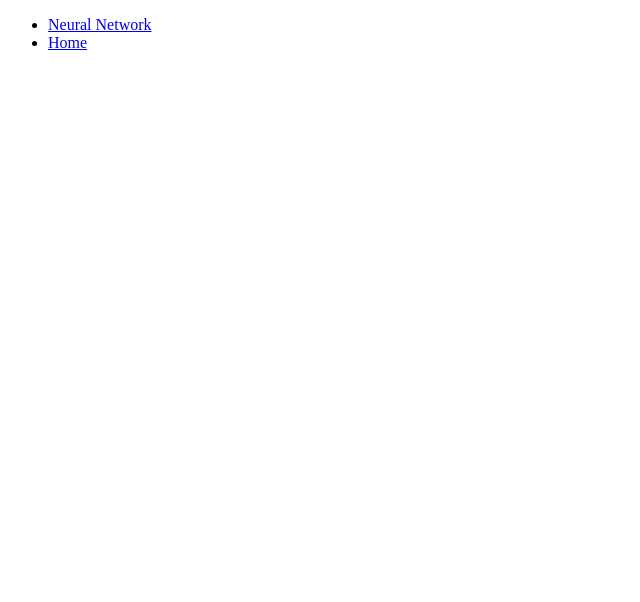
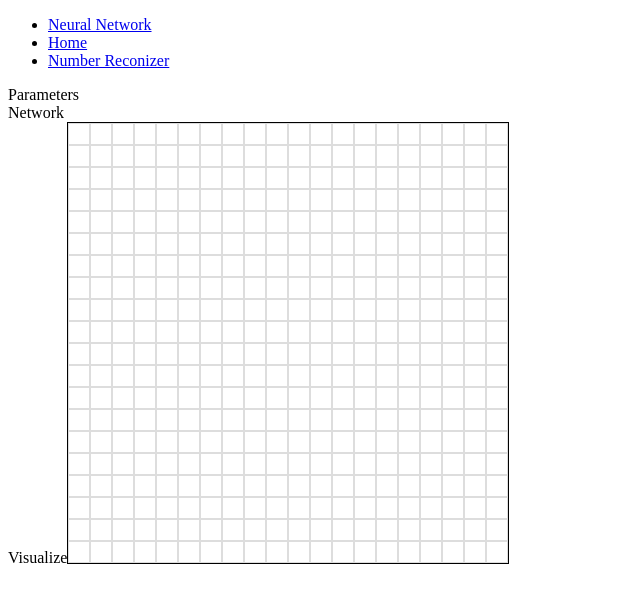
Before and after one commit to Jaewon-Kim13/React_Tensorflow_Frontend, a React (Vite) app: page /number-reconizer in a window 1280 px wide. Before the commit this address had no page. Shown: the top 602 px of the page, without its empty margins (0-640 px from the left). Built offline with nearby package versions, Linux system fonts and the light colour scheme.

Commit message:
added canvas using chatgpt, need to fix canvas to make it more general, and need to pass usestate fucntion in as props to manipulate the gird from the parent

```diff
--- a/src/App.tsx
+++ b/src/App.tsx
@@ -1,11 +1,10 @@
-import { useState } from "react";
 import { Link, Route, Routes } from "react-router-dom";
 import Neural from "./pages/Neural";
 import Home from "./pages/Home";
+import NumberNetwork from "./pages/NumberNetwork";
 
 function App() {
-	const [count, setCount] = useState(0);
-
+	//TODO: add navbar
 	return (
 		<>
 			<nav>
@@ -16,14 +15,17 @@ function App() {
 					<li>
 						<Link to="/home">Home</Link>
 					</li>
+					<li>
+						<Link to="/number-reconizer">Number Reconizer</Link>
+					</li>
 				</ul>
 			</nav>
 			<Routes>
 				<Route path="/neural" element={<Neural />} />
 				<Route path="/home" element={<Home />} />
+				<Route path="/number-reconizer" element={<NumberNetwork />} />
 			</Routes>
 		</>
 	);
 }
-
 export default App;
--- /dev/null
+++ b/src/components/Canvas.css
@@ -0,0 +1,19 @@
+.grid {
+    display: inline-block;
+    border: 1px solid #000;
+    user-select: none;
+  }
+
+  .row {
+    display: flex;
+  }
+
+  .cell {
+    width: 20px;
+    height: 20px;
+    border: 1px solid #ddd;
+  }
+
+  .cell.highlighted {
+    background-color: yellow;
+  }
--- /dev/null
+++ b/src/components/Canvas.tsx
@@ -0,0 +1,85 @@
+//NOTE I USED CHATGPT I DID NOT CODE THIS MYSELF!!! RECODE BEFORE FINAL COMMIT!
+//NEED TO LEARN useEffect and useRef
+//change toggle to not change already highlighted cells
+
+import React, { useState, useRef, useEffect } from "react";
+import "./Canvas.css";
+
+interface Props {
+	rows: number;
+	cols: number;
+	gridArray?: any;
+}
+
+function Canvas({ rows, cols, gridArray }: Props) {
+	// State to hold the grid data, which is a 2D array of numbers (0 or 1)
+	const [grid, setGrid] = useState<number[][]>([]);
+	// State to track if the mouse is being dragged
+	const [isDragging, setIsDragging] = useState<boolean>(false);
+	// Ref to the grid container element
+	const gridRef = useRef<HTMLDivElement>(null);
+
+	// Initialize the grid when the component mounts or when rows/cols change
+	useEffect(() => {
+		const initialGrid = Array.from({ length: rows }, () => Array.from({ length: cols }, () => 0));
+		setGrid(initialGrid);
+
+		// Function to handle mouse up event to stop dragging
+		const handleMouseUp = () => {
+			setIsDragging(false);
+		};
+
+		// Add event listener for mouse up on the document
+		document.addEventListener("mouseup", handleMouseUp);
+
+		// Clean up the event listener when the component unmounts or rows/cols change
+		return () => {
+			document.removeEventListener("mouseup", handleMouseUp);
+		};
+	}, [rows, cols]);
+
+	// Handle mouse down event on a cell
+	const handleMouseDown = (row: number, col: number) => {
+		setIsDragging(true); // Start dragging
+		toggleCell(row, col); // Toggle the clicked cell
+	};
+
+	// Handle mouse enter event on a cell (during dragging)
+	const handleMouseEnter = (row: number, col: number) => {
+		if (isDragging) {
+			toggleCell(row, col); // Toggle the cell if dragging
+		}
+	};
+
+	// Toggle the state of a cell at (row, col)
+	//rewrite this function to only change cells that equal 0
+	const toggleCell = (row: number, col: number) => {
+		setGrid((prevGrid) => {
+			const newGrid = prevGrid.map((r, rowIndex) =>
+				r.map((cell, colIndex) => (rowIndex === row && colIndex === col ? (cell === 0 ? 1 : 0) : cell))
+			);
+			return newGrid;
+		});
+	};
+
+	return (
+		<>
+			<div className="grid" ref={gridRef}>
+				{grid.map((row, rowIndex) => (
+					<div className="row" key={rowIndex}>
+						{row.map((cell, colIndex) => (
+							<div
+								className={`cell ${cell === 1 ? "highlighted" : ""}`}
+								key={colIndex}
+								onMouseDown={() => handleMouseDown(rowIndex, colIndex)}
+								onMouseEnter={() => handleMouseEnter(rowIndex, colIndex)}
+							></div>
+						))}
+					</div>
+				))}
+			</div>
+		</>
+	);
+}
+
+export default Canvas;
--- a/src/pages/Neural.tsx
+++ b/src/pages/Neural.tsx
@@ -1,5 +1,18 @@
 import React from "react";
 
 export default function Neural() {
-	return <div>Nerual</div>;
+	return (
+		<>
+			<div className="neural-container">
+				<div className="input-network-container">
+					<div className="input-container"></div>
+					<div className="network-container"></div>
+				</div>
+				<div className="input-visual-container">
+					<div className="input-container"></div>
+					<div className="visual-container"></div>
+				</div>
+			</div>
+		</>
+	);
 }
--- /dev/null
+++ b/src/pages/NumberNetwork.tsx
@@ -0,0 +1,23 @@
+import React from "react";
+import Canvas from "../components/Canvas";
+function NumberNetwork() {
+	return (
+		<>
+			<div className="neural-container">
+				<div className="parameter-network-container">
+					<div className="parameter-container">Parameters</div>
+					<div className="network-container">Network</div>
+				</div>
+				<div className="input-visual-container">
+					<div className="input-container"></div>
+					<div className="visual-container">
+						Visualize
+						<Canvas rows={20} cols={20} />
+					</div>
+				</div>
+			</div>
+		</>
+	);
+}
+
+export default NumberNetwork;
```
Also changed, not shown: src/scripts/NeuralNetwork.tsx (+9 -9 lines), src/scripts/Interfaces.tsx (added).
